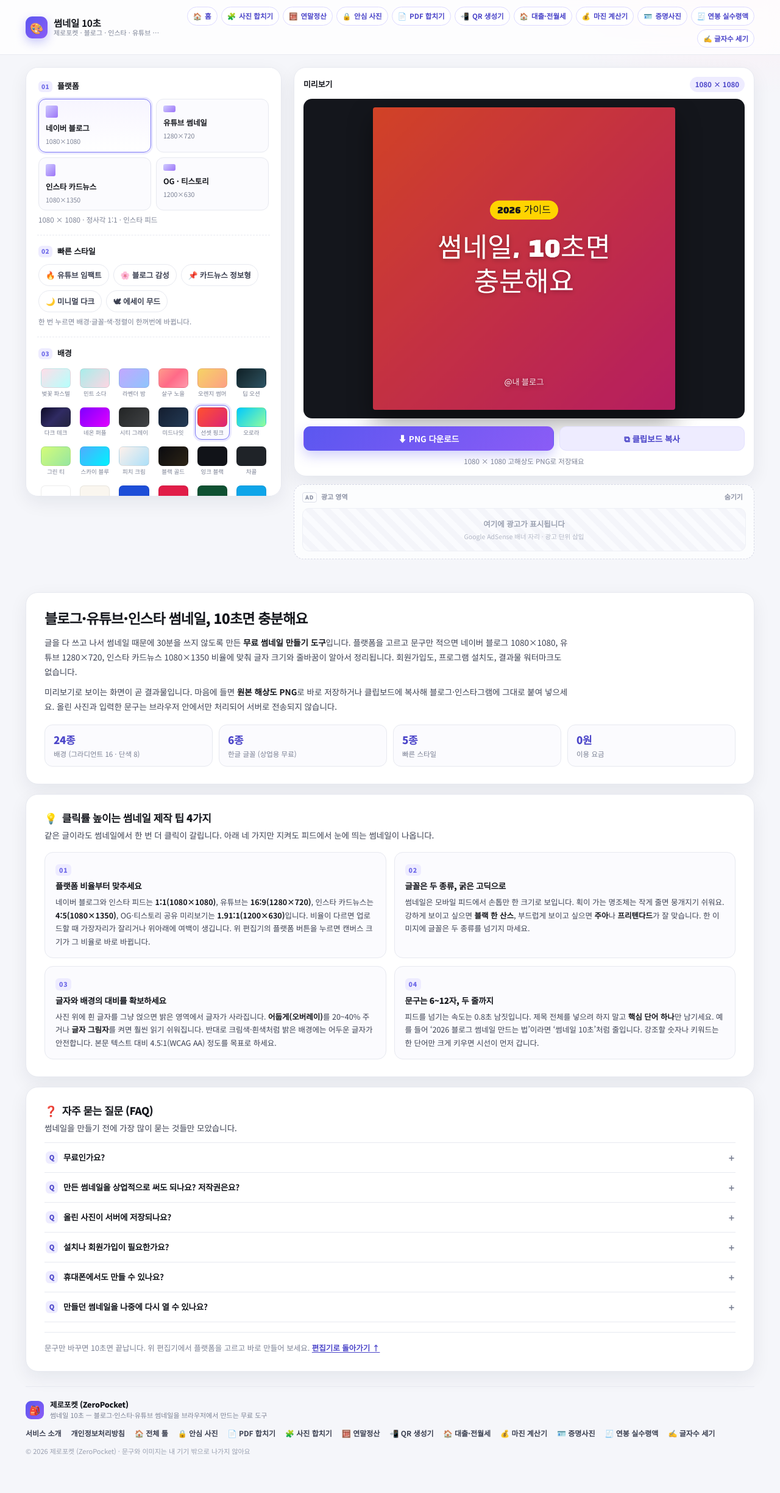
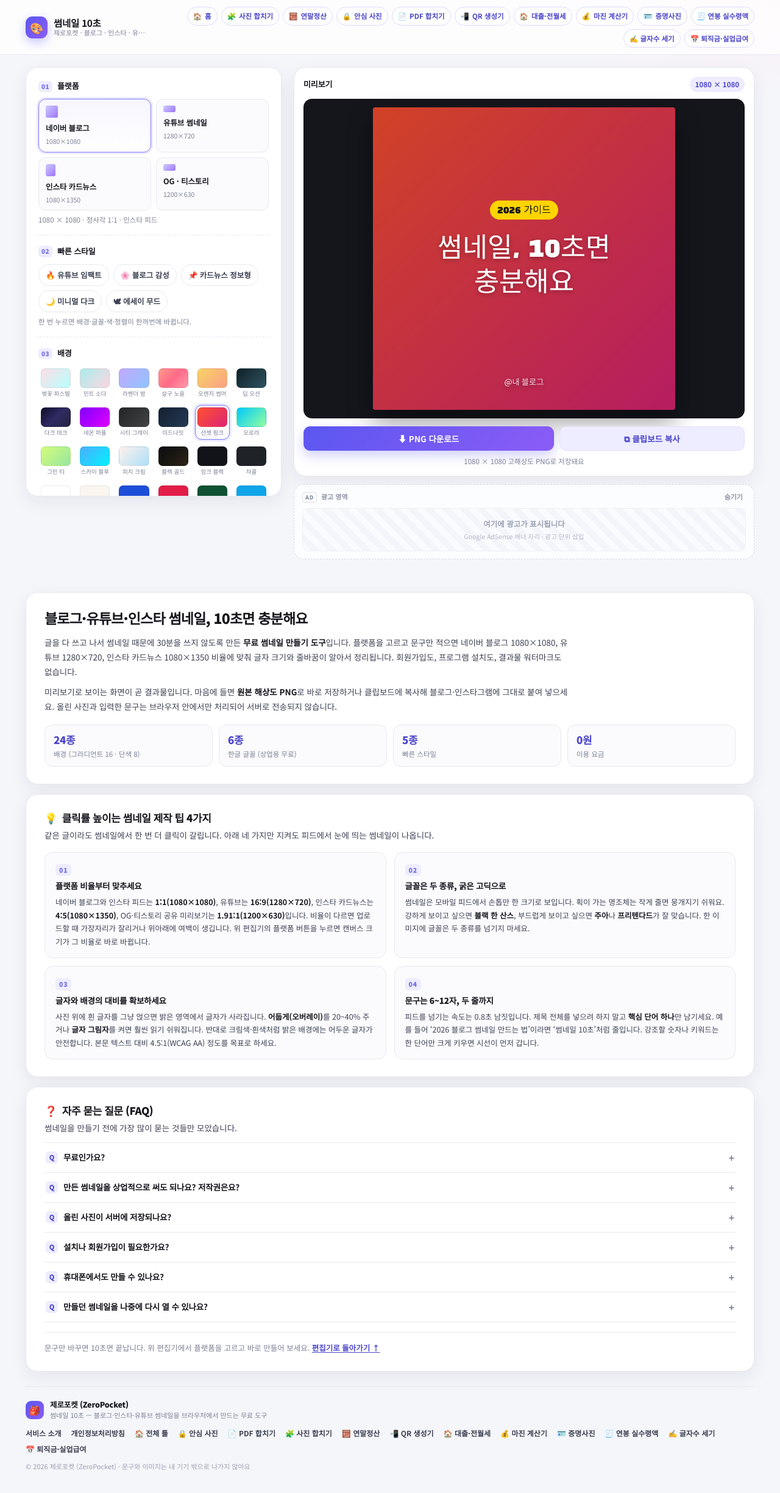
Before and after one commit to mydaesu-lab/thumb-maker, a plain HTML site: page index.html in a window 1280 px wide. Shown: the whole page at 61% size. Before the commit the page ends 2422 px from the top, so only its background shows below. Drawn offline with Linux system fonts and the light colour scheme; a web font is replaced by a local one.

Commit message:
형제 링크: 퇴직금·실업급여·연차수당 계산기(/retire-calc/) 추가

```diff
--- a/index.html
+++ b/index.html
@@ -430,6 +430,7 @@
       <a class="sibling-link" href="https://mydaesu-lab.github.io/id-photo/" title="여권·증명사진 규격 자르기 · 4×6 인화 배치기"><span aria-hidden="true">🪪</span><span>증명사진</span></a>
       <a class="sibling-link" href="https://mydaesu-lab.github.io/salary-calc/">🧾 연봉 실수령액</a>
       <a class="sibling-link" href="https://mydaesu-lab.github.io/text-counter/">✍️ 글자수 세기</a>
+      <a class="sibling-link" href="https://mydaesu-lab.github.io/retire-calc/">📅 퇴직금·실업급여</a>
       <span class="free-pill">무료 · 설치 없음</span>
     </div>
   </div>
@@ -711,6 +712,7 @@
       <a class="foot-link" href="https://mydaesu-lab.github.io/id-photo/">🪪 증명사진</a>
       <a class="foot-link" href="https://mydaesu-lab.github.io/salary-calc/">🧾 연봉 실수령액</a>
       <a class="foot-link" href="https://mydaesu-lab.github.io/text-counter/">✍️ 글자수 세기</a>
+      <a class="foot-link" href="https://mydaesu-lab.github.io/retire-calc/">📅 퇴직금·실업급여</a>
     </nav>
     <p class="foot-copy">© 2026 제로포켓 (ZeroPocket) · 문구와 이미지는 내 기기 밖으로 나가지 않아요</p>
   </div>
```
